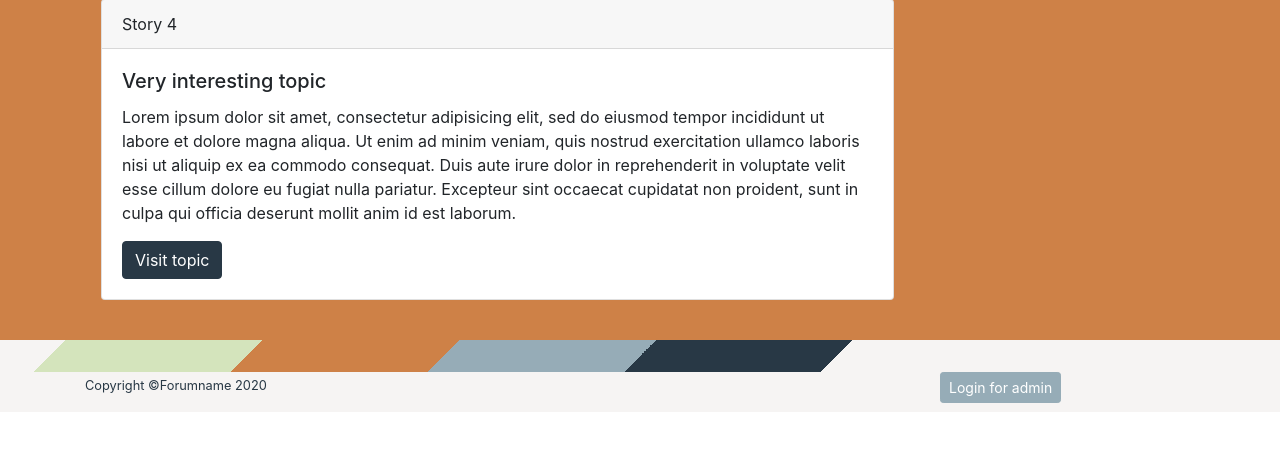
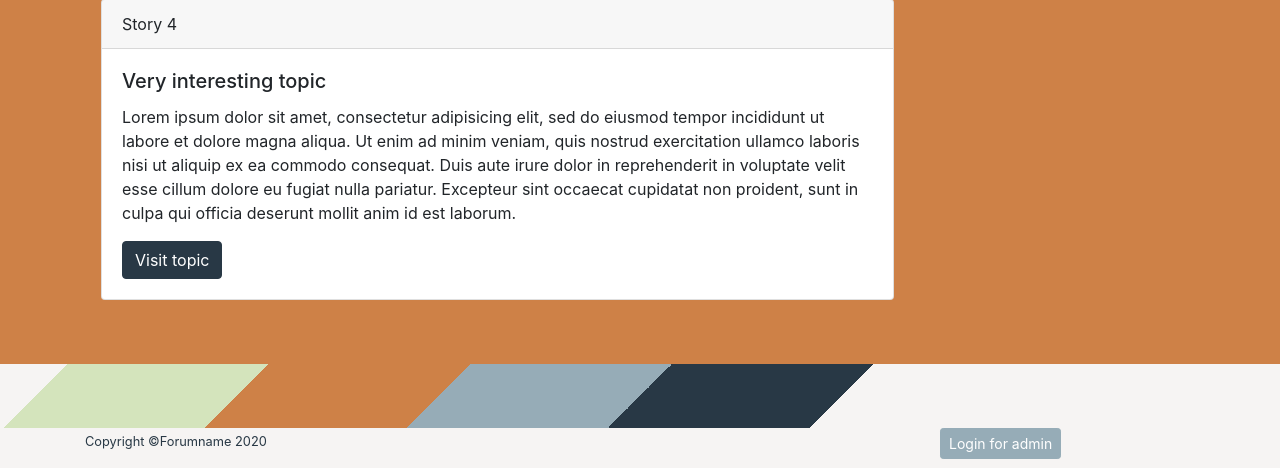
Before and after one commit to bearitt/COSC360Project, a PHP site: page / in a window 1280 px wide. Shown: the part 1241-1709 px from the top of the page. Before the commit the page ends 1645 px from the top, so only its background shows below. Run offline with PHP 8.4, Linux system fonts and the light colour scheme; some libraries are stand-ins or nearby versions.

Commit message:
Revert "Shrink footer"
This reverts commit bd626aaf4312775b3cd40bf743134b578f660167.

```diff
--- a/css/main.css
+++ b/css/main.css
@@ -63,7 +63,4 @@ body {
 .footer-jumbo {
   margin-bottom: 0;
   padding-bottom: 0em;
-  background-size: 100% 2em;
-  padding-top:2em;
-  margin-top:2em;
 }
```
